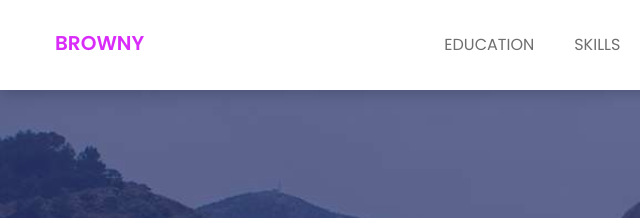
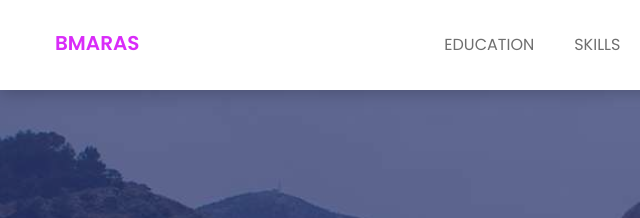
Before and after one commit to Brittany-Maraneta/cpnt201-a1-blogfun, a plain HTML site: page index.html in a window 1280 px wide. Shown: the top 218 px of the page, 0-640 px from the left. Drawn offline with nearby package versions, Linux system fonts and the light colour scheme.

Commit message:
Header nav bar brand

```diff
--- a/index.html
+++ b/index.html
@@ -70,7 +70,7 @@
 			                <button type="button" class="navbar-toggle" data-toggle="collapse" data-target="#navbar-menu">
 			                    <i class="fa fa-bars"></i>
 			                </button>
-			                <a class="navbar-brand" href="index.html">browny</a>
+			                <a class="navbar-brand" href="index.html">BMaras</a>
 			            </div><!--/.navbar-header-->
 			            <!-- End Header Navigation -->
 
```
